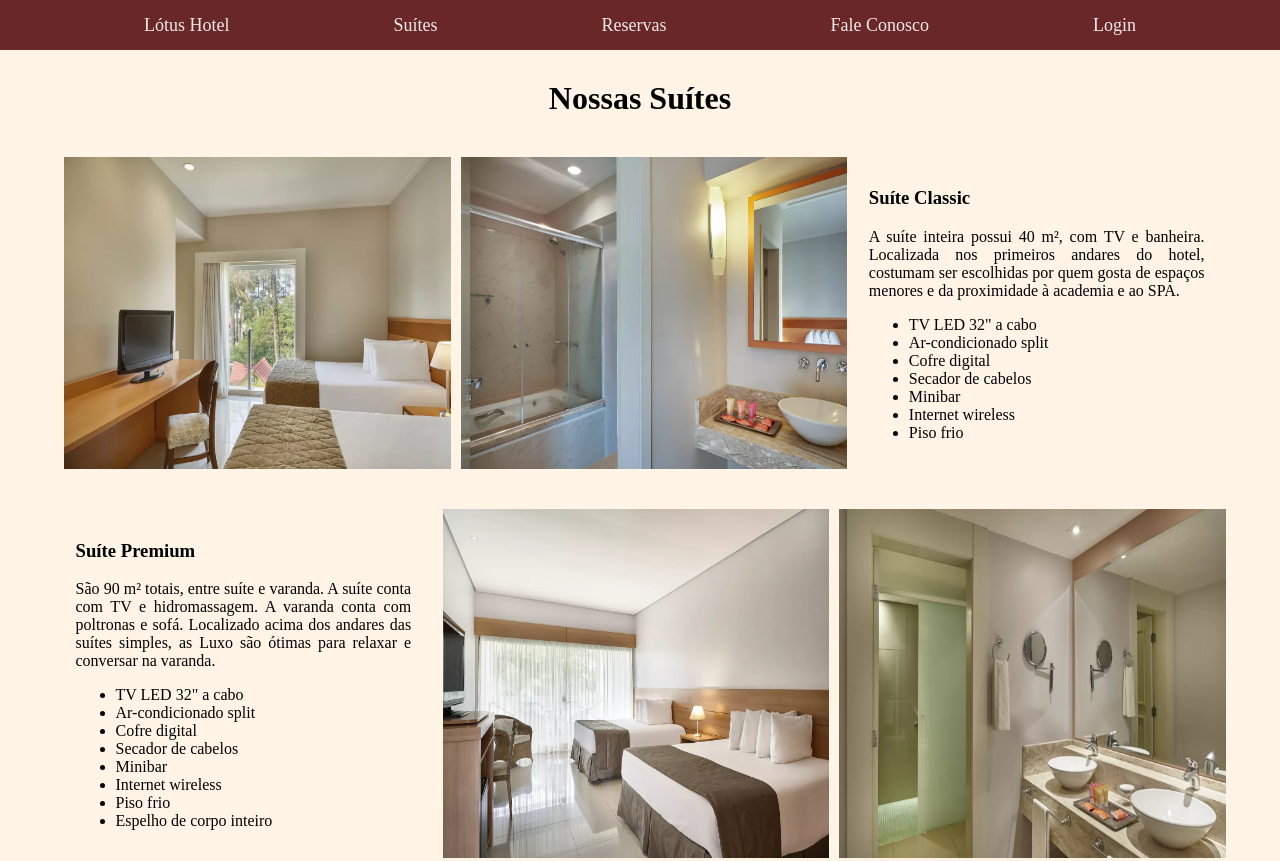
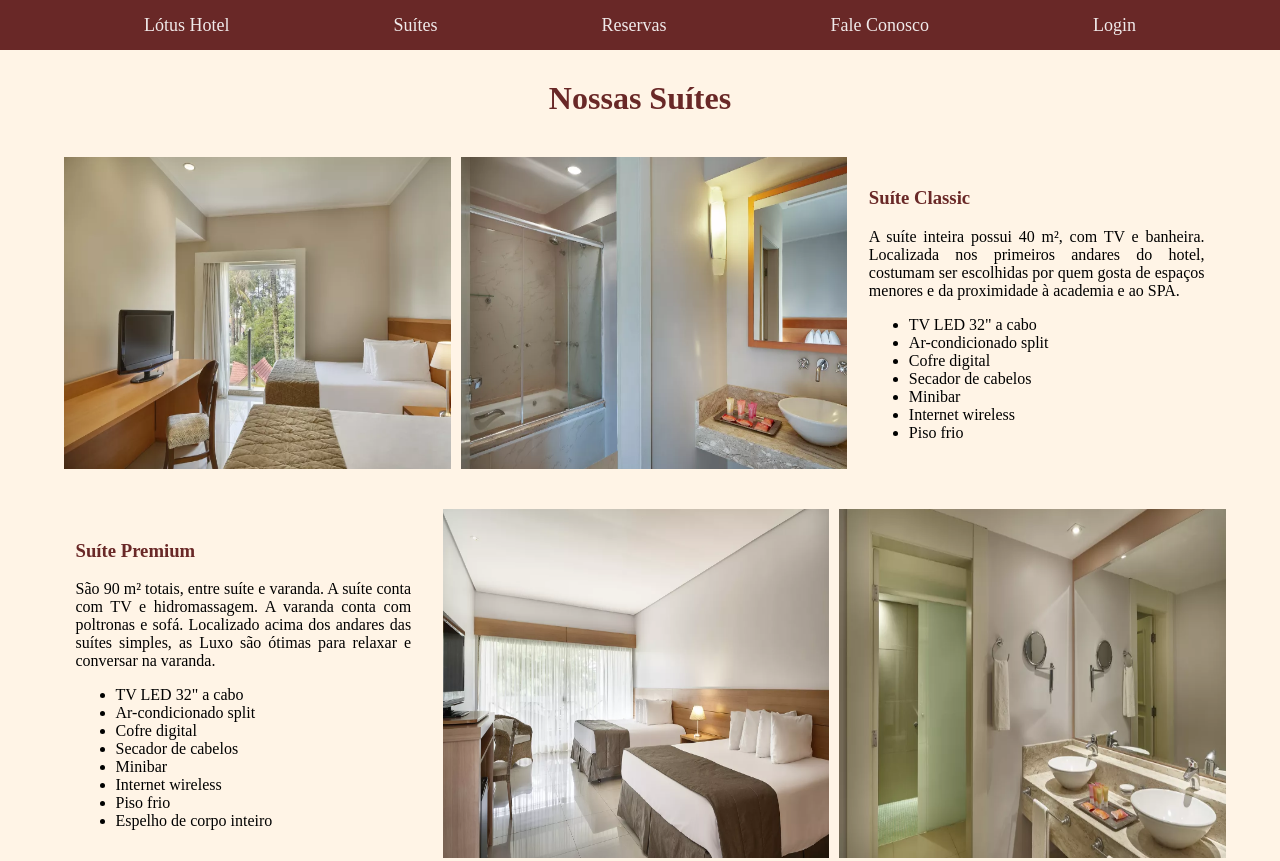
Before and after one commit to Mkld3/Mod1OiDevs, a plain HTML site: page suites.html in a window 1280 px wide. Shown: the top 861 px of the page. Drawn offline with Linux system fonts and the light colour scheme.

Commit message:
Colorização dos títulos

```diff
--- a/suites.css
+++ b/suites.css
@@ -12,6 +12,11 @@ main {
 h1 {
   margin: 0;
   padding: 0;
+  color: rgba(96, 27, 27, 0.942);
+}
+
+h3 {
+  color: rgba(96, 27, 27, 0.942);
 }
 
 section {
```
Also changed, not shown: index.html (+1 -1 lines).
